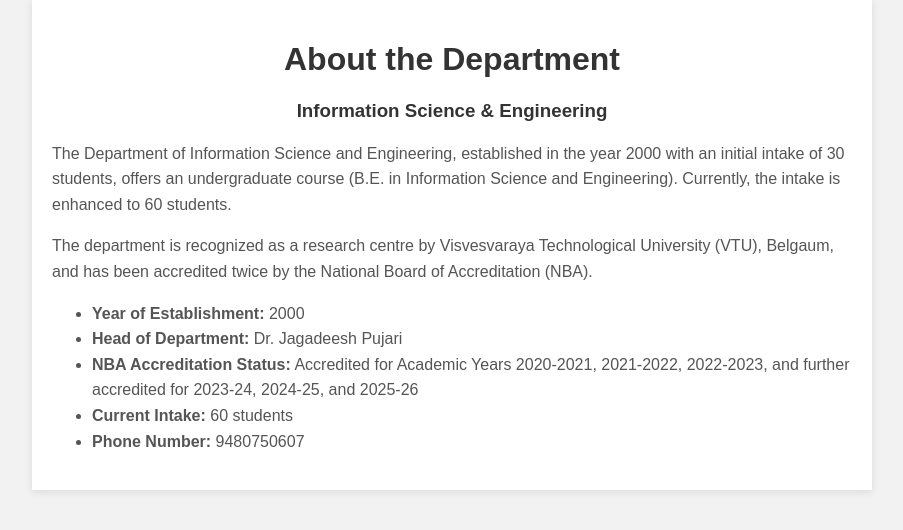
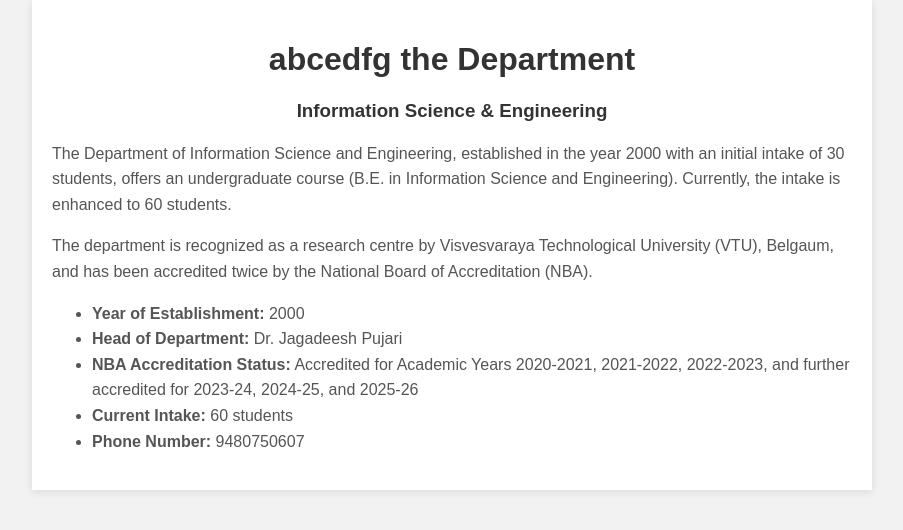
Before and after one commit to SHARAT1535/Ise_Connect, a Flask app: page /about_ise in a window 1280 px wide. Shown: the top 530 px of the page, without its empty margins (188-1091 px from the left). Run offline with Flask 3, Linux system fonts and the light colour scheme; parts of the project's set-up code (start-up, migrations or seed data) failed here and were passed over.

Commit message:
testing from sannjays laptop

```diff
--- a/templates/about_ise.html
+++ b/templates/about_ise.html
@@ -28,7 +28,7 @@
 </head>
 <body>
     <div class="container">
-        <h1>About the Department</h1>
+        <h1>abcedfg the Department</h1>
         <h3>Information Science & Engineering</h3>
 
         <p>
```
